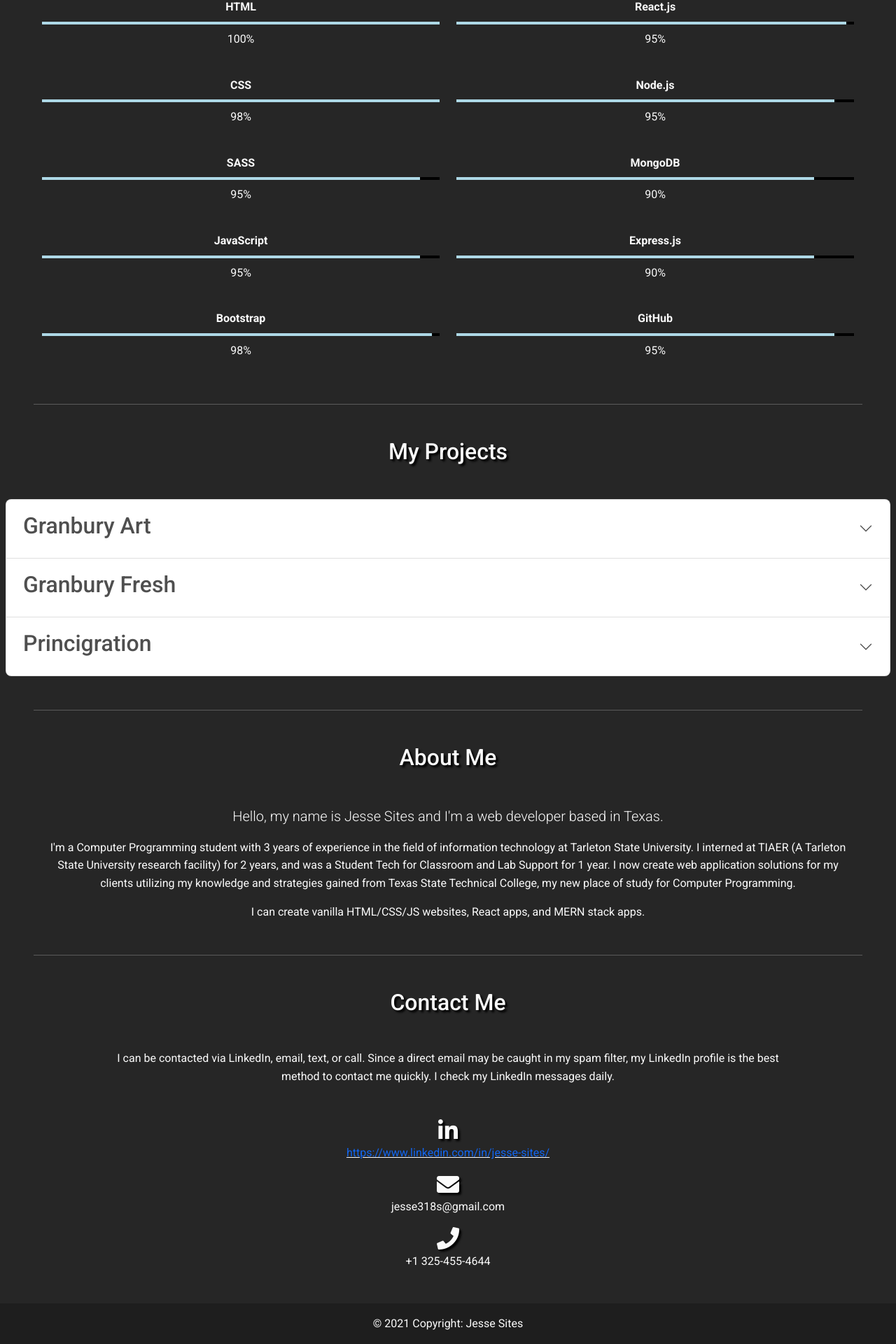
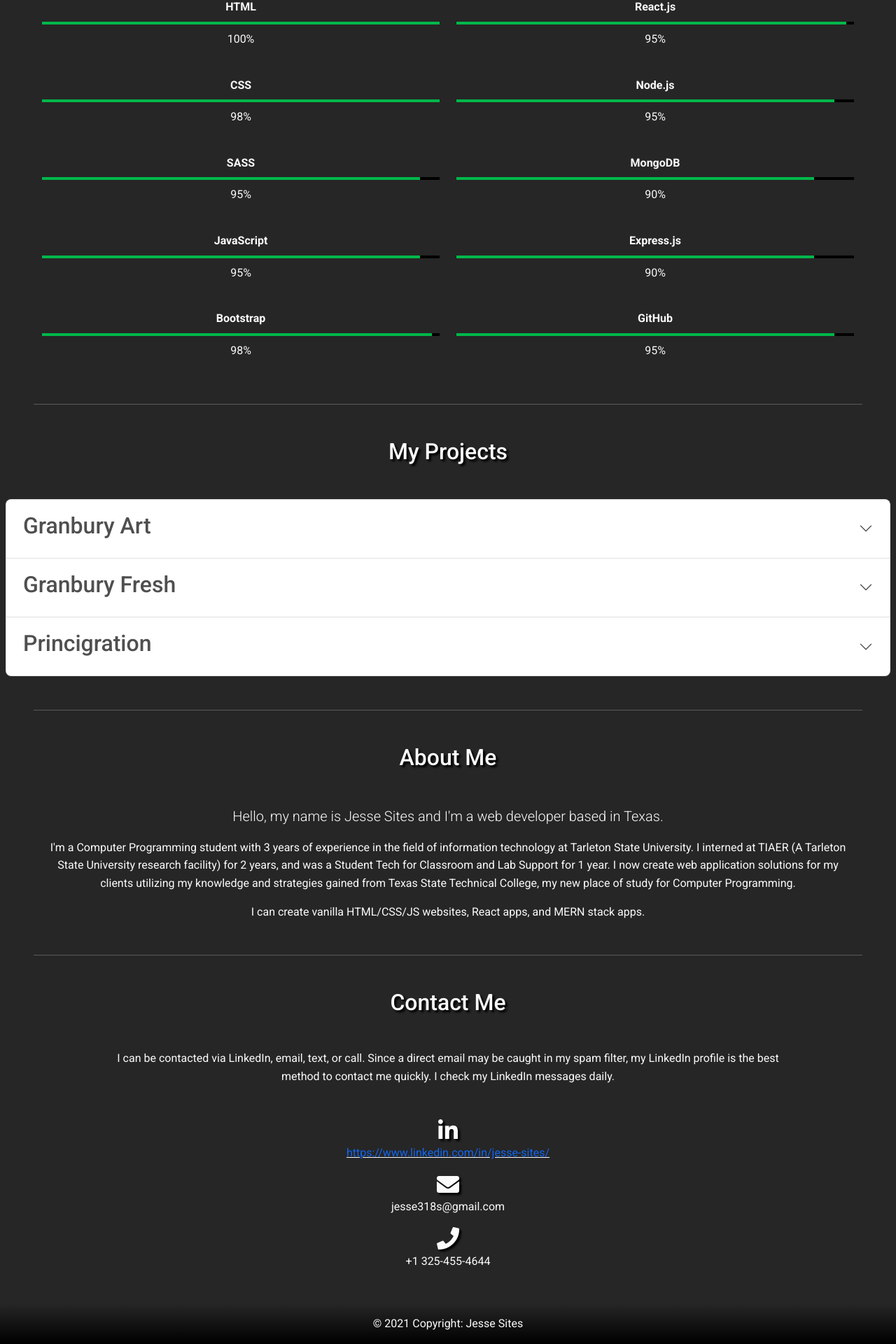
Before and after one commit to jesse318s/jesse-sites, a React (Create React App) app: page / in a window 1280 px wide. Shown: the part 937-2857 px from the top of the page at 70% size. Built offline with nearby package versions, Linux system fonts and the light colour scheme.

Commit message:
Reduced inline css

```diff
--- a/src/App.jsx
+++ b/src/App.jsx
@@ -131,31 +131,31 @@ function App() {
                     <div className="col-6">
                         <p className="font-weight-bold pt-4 mb-2">HTML</p>
                         <div className="progress bg-black">
-                            <div className="progress-bar" role="progressbar" style={{ width: "100%", backgroundColor: "lightblue" }} aria-valuenow="25" aria-valuemin="0"
+                            <div className="progress-bar bg-success" role="progressbar" style={{ width: "100%", backgroundColor: "lightblue" }} aria-valuenow="25" aria-valuemin="0"
                                 aria-valuemax="100" />
                         </div>
                         <p className="mt-2">100%</p>
                         <p className="font-weight-bold pt-4 mb-2">CSS</p>
                         <div className="progress bg-black">
-                            <div className="progress-bar" role="progressbar" style={{ width: "100%", backgroundColor: "lightblue" }} aria-valuenow="25" aria-valuemin="0"
+                            <div className="progress-bar bg-success" role="progressbar" style={{ width: "100%", backgroundColor: "lightblue" }} aria-valuenow="25" aria-valuemin="0"
                                 aria-valuemax="100" />
                         </div>
                         <p className="mt-2">98%</p>
                         <p className="font-weight-bold pt-4 mb-2">SASS</p>
                         <div className="progress bg-black">
-                            <div className="progress-bar" role="progressbar" style={{ width: "95%", backgroundColor: "lightblue" }} aria-valuenow="25" aria-valuemin="0"
+                            <div className="progress-bar bg-success" role="progressbar" style={{ width: "95%" }} aria-valuenow="25" aria-valuemin="0"
                                 aria-valuemax="100" />
                         </div>
                         <p className="mt-2">95%</p>
                         <p className="font-weight-bold pt-4 mb-2">JavaScript</p>
                         <div className="progress bg-black">
-                            <div className="progress-bar" role="progressbar" style={{ width: "95%", backgroundColor: "lightblue" }} aria-valuenow="25" aria-valuemin="0"
+                            <div className="progress-bar bg-success" role="progressbar" style={{ width: "95%", backgroundColor: "lightblue" }} aria-valuenow="25" aria-valuemin="0"
                                 aria-valuemax="100" />
                         </div>
                         <p className="mt-2">95%</p>
                         <p className="font-weight-bold pt-4 mb-2">Bootstrap</p>
                         <div className="progress bg-black">
-                            <div className="progress-bar" role="progressbar" style={{ width: "98%", backgroundColor: "lightblue" }} aria-valuenow="25" aria-valuemin="0"
+                            <div className="progress-bar bg-success" role="progressbar" style={{ width: "98%", backgroundColor: "lightblue" }} aria-valuenow="25" aria-valuemin="0"
                                 aria-valuemax="100" />
                         </div>
                         <p className="mt-2">98%</p>
@@ -163,31 +163,31 @@ function App() {
                     <div className="col-6">
                         <p className="font-weight-bold pt-4 mb-2">React.js</p>
                         <div className="progress bg-black">
-                            <div className="progress-bar" role="progressbar" style={{ width: "98%", backgroundColor: "lightblue" }} aria-valuenow="25" aria-valuemin="0"
+                            <div className="progress-bar bg-success" role="progressbar" style={{ width: "98%" }} aria-valuenow="25" aria-valuemin="0"
                                 aria-valuemax="100" />
                         </div>
                         <p className="mt-2">95%</p>
                         <p className="font-weight-bold pt-4 mb-2">Node.js</p>
                         <div className="progress bg-black">
-                            <div className="progress-bar" role="progressbar" style={{ width: "95%", backgroundColor: "lightblue" }} aria-valuenow="25" aria-valuemin="0"
+                            <div className="progress-bar bg-success" role="progressbar" style={{ width: "95%" }} aria-valuenow="25" aria-valuemin="0"
                                 aria-valuemax="100" />
                         </div>
                         <p className="mt-2">95%</p>
                         <p className="font-weight-bold pt-4 mb-2">MongoDB</p>
                         <div className="progress bg-black">
-                            <div className="progress-bar" role="progressbar" style={{ width: "90%", backgroundColor: "lightblue" }} aria-valuenow="25" aria-valuemin="0"
+                            <div className="progress-bar bg-success" role="progressbar" style={{ width: "90%" }} aria-valuenow="25" aria-valuemin="0"
                                 aria-valuemax="100" />
                         </div>
                         <p className="mt-2">90%</p>
                         <p className="font-weight-bold pt-4 mb-2">Express.js</p>
                         <div className="progress bg-black">
-                            <div className="progress-bar" role="progressbar" style={{ width: "90%", backgroundColor: "lightblue" }} aria-valuenow="25" aria-valuemin="0"
+                            <div className="progress-bar bg-success" role="progressbar" style={{ width: "90%" }} aria-valuenow="25" aria-valuemin="0"
                                 aria-valuemax="100" />
                         </div>
                         <p className="mt-2">90%</p>
                         <p className="font-weight-bold pt-4 mb-2">GitHub</p>
                         <div className="progress bg-black">
-                            <div className="progress-bar" role="progressbar" style={{ width: "95%", backgroundColor: "lightblue" }} aria-valuenow="25" aria-valuemin="0"
+                            <div className="progress-bar bg-success" role="progressbar" style={{ width: "95%" }} aria-valuenow="25" aria-valuemin="0"
                                 aria-valuemax="100" />
                         </div>
                         <p className="mt-2">95%</p>
@@ -361,7 +361,7 @@ function App() {
                         </li>
                     </ul>
                 </div>
-                <div className="copyright text-center p-3">
+                <div className="bg-black bg-gradient text-center p-3">
                     © 2021 Copyright: Jesse Sites
                 </div>
             </footer>
--- a/src/App.scss
+++ b/src/App.scss
@@ -26,10 +26,6 @@ nav {
 .moon {
   border-radius: 50%;
   box-shadow: 0 0 40px darkslategrey, 0 0 150px black, inset 0 0 10px black;
-}
-
-.copyright {
-  background-color: rgba(0, 0, 0, 0.2);
 }
 
 // animations
```
